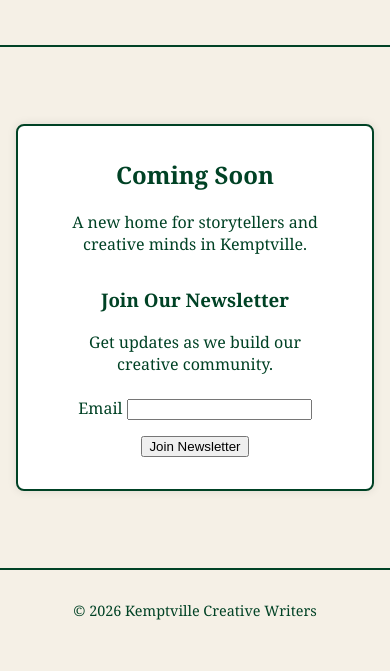
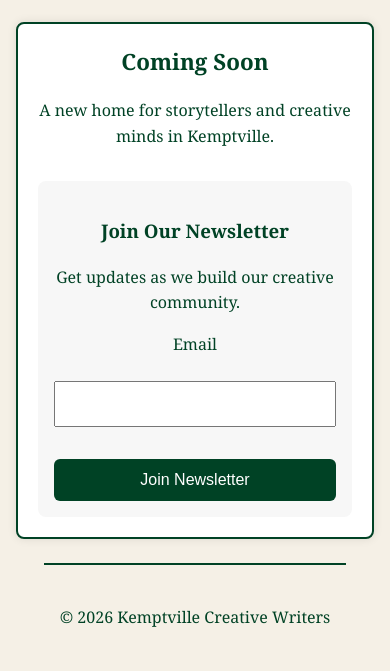
Before and after one commit to kemptvillecw/mainsite, a plain HTML site: page index.html in a window 390 px wide. Shown: the part 194-865 px from the top of the page. Before the commit the page ends 844 px from the top, so only its background shows below. Drawn offline with Linux system fonts and the light colour scheme.

Commit message:
Adding Responsive elements

```diff
--- a/scripts/form-helpers.js
+++ b/scripts/form-helpers.js
@@ -5,7 +5,6 @@ document.getElementById("newsletter-form").addEventListener("submit", async (eve
   const formData = new FormData(form);
   const messageBox = document.getElementById("newsletter-message");
 
-  // Clear previous message
   messageBox.textContent = "";
   messageBox.className = "form-message";
 
@@ -15,14 +14,30 @@ document.getElementById("newsletter-form").addEventListener("submit", async (eve
       body: formData,
     });
 
-    if (response.ok) {
+    const result = await response.json();
+
+    if (result.status === "success") {
       messageBox.textContent = "Thanks for subscribing!";
       messageBox.classList.add("success");
       form.reset();
-    } else {
-      messageBox.textContent = "Something went wrong. Please try again later.";
+    }
+
+    else if (result.status === "duplicate") {
+      messageBox.textContent = "You're already subscribed — welcome back!";
+      messageBox.classList.add("success");
+    }
+
+    else if (result.status === "error") {
+      messageBox.textContent = result.message || "Something went wrong.";
       messageBox.classList.add("error");
     }
+
+    else {
+      // Honeypot or silent rejection
+      messageBox.textContent = "Thanks! If this was a real submission, you're all set.";
+      messageBox.classList.add("success");
+    }
+
   } catch (error) {
     console.error("Error submitting form:", error);
     messageBox.textContent = "Network error. Please try again later.";
--- a/styles/form-helpers.css
+++ b/styles/form-helpers.css
@@ -1,3 +1,9 @@
+form {
+  display: flex;
+  flex-direction: column;
+  gap: 1rem;
+}
+
 /* Quiet helper container */
 .form-helper {
   display: none;
--- a/styles/styles.css
+++ b/styles/styles.css
@@ -1,33 +1,63 @@
+/* ================================
+   Root Theme Variables
+   ================================ */
 :root {
   --forest-green: #004225;
   --navy-blue: #002b5c;
   --cream: #f5f0e6;
   --white: #ffffff;
+
+  --max-width: 800px;
 }
 
+/* ================================
+   Base Layout
+   ================================ */
 body {
   margin: 0;
+  padding: 0;
   font-family: "Georgia", serif;
   background-color: var(--cream);
   color: var(--forest-green);
   display: flex;
   flex-direction: column;
   min-height: 100vh;
+  line-height: 1.6;
 }
 
-/* Light header */
+/* Constrain content width on large screens */
+header, main, footer {
+  max-width: var(--max-width);
+  margin: 0 auto;
+  padding: 2rem 1rem;
+}
+
+/* ================================
+   Typography (Responsive)
+   ================================ */
+h1 {
+  margin: 0;
+  letter-spacing: 0.08em;
+  text-transform: uppercase;
+  font-size: clamp(1.8rem, 4vw, 3rem);
+}
+
+h2 {
+  font-size: clamp(1.4rem, 3vw, 2.2rem);
+}
+
+p, label {
+  font-size: clamp(1rem, 2.2vw, 1.2rem);
+}
+
+/* ================================
+   Header
+   ================================ */
 header {
   background-color: var(--cream);
   color: var(--forest-green);
   text-align: center;
-  padding: 2rem 1rem;
   border-bottom: 2px solid var(--forest-green);
-}
-
-header h1 {
-  margin: 0;
-  letter-spacing: 0.08em;
-  text-transform: uppercase;
 }
 
 header .tagline {
@@ -35,31 +65,71 @@ header .tagline {
   margin-top: 0.5rem;
 }
 
-/* Main content */
+/* ================================
+   Main Content
+   ================================ */
 main {
   flex: 1;
   display: flex;
   align-items: center;
   justify-content: center;
   text-align: center;
-  padding: 2rem 1rem;
 }
 
+/* Coming Soon Box */
 .coming-soon {
   background-color: var(--white);
   border: 2px solid var(--forest-green);
   border-radius: 8px;
   padding: 2rem 2.5rem;
   max-width: 480px;
+  width: 100%;
   box-shadow: 0 0 10px rgba(0, 0, 0, 0.1);
 }
 
 .coming-soon h2 {
   margin-top: 0;
-  color: var(--forest-green);
 }
 
-/* Light footer */
+/* ================================
+   Newsletter Box
+   ================================ */
+.subscribe-box {
+  background: #f7f7f7;
+  padding: 1.5rem;
+  border-radius: 8px;
+  margin-top: 2rem;
+}
+
+/* Form Layout */
+form {
+  display: flex;
+  flex-direction: column;
+  gap: 1rem;
+}
+
+/* Form Fields */
+input[type="email"],
+input[type="text"],
+button {
+  width: 100%;
+  box-sizing: border-box;
+  padding: 0.75rem;
+  font-size: 1rem;
+}
+
+/* Button */
+button {
+  background: var(--forest-green);
+  color: var(--white);
+  border: none;
+  border-radius: 6px;
+  cursor: pointer;
+}
+
+/* ================================
+   Footer
+   ================================ */
 footer {
   background-color: var(--cream);
   color: var(--forest-green);
@@ -68,3 +138,37 @@ footer {
   border-top: 2px solid var(--forest-green);
   font-size: 0.9rem;
 }
+
+/* ================================
+   Responsive Breakpoints
+   ================================ */
+
+/* Tablet */
+@media (max-width: 768px) {
+  header, main, footer {
+    padding: 1.5rem 1rem;
+  }
+
+  .coming-soon {
+    padding: 1.5rem;
+  }
+
+  .subscribe-box {
+    padding: 1rem;
+  }
+}
+
+/* Mobile */
+@media (max-width: 480px) {
+  h1 {
+    text-align: center;
+  }
+
+  .coming-soon {
+    padding: 1.25rem;
+  }
+
+  .subscribe-box {
+    margin-top: 1rem;
+  }
+}
```
